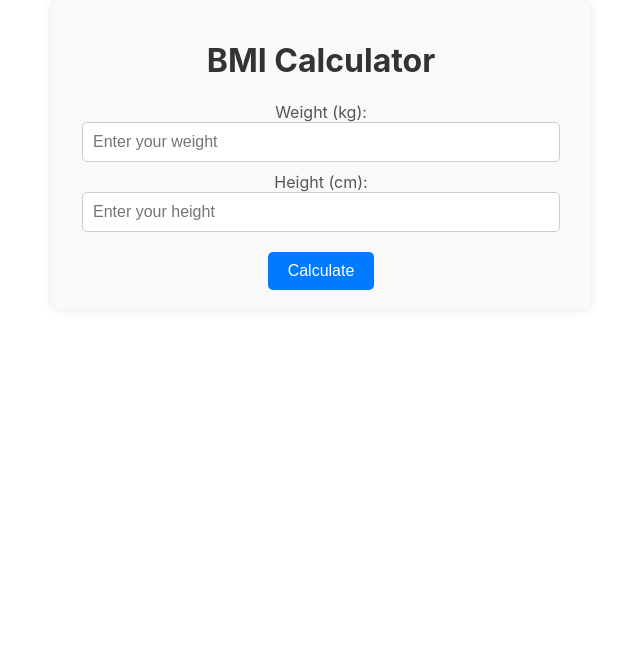
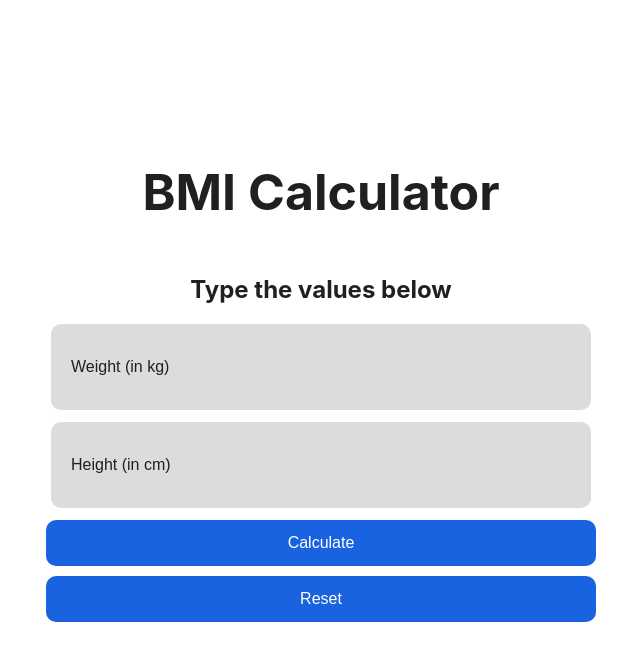
Before and after one commit to Khadeejah-Asif-Phenologix/my-bmi-calculator, a React (Create React App) app in the folder my-calculator/: page / in a window 1280 px wide. Shown: the top 660 px of the page, without its empty margins (319-959 px from the left). Built offline with nearby package versions, Linux system fonts and the light colour scheme.

Commit message:
Adding new files

```diff
--- a/my-calculator/src/Components/BmiCalculator.css
+++ b/my-calculator/src/Components/BmiCalculator.css
@@ -1,54 +1,75 @@
-/* BmiCalculator.css */
-.container {
-    max-width: 500px;
-    margin: 0 auto;
-    padding: 20px;
-    background-color: #f9f9f9;
-    border-radius: 10px;
-    box-shadow: 0 0 10px rgba(0, 0, 0, 0.1);
+.app {
+    width: 100%;
+    height: 100vh;
+    display: flex;
+    flex-direction: column;
+    justify-content: center;
+    align-items: center;
+}
+
+h1 {
+    color: #202020;
+    font-size: 50px;
+}
+
+h2 {
+    color: #202020;
+    margin-top: 20px;
+}
+
+span {
+    margin: 12px 0;
+    display: flex;
     text-align: center;
 }
 
-  h1 {
-    color: #333;
+.area-input {
+    width: 500px;
+    display: flex;
+    flex-direction: column;
+    align-items: center;
 }
 
-  .input-group {
-    margin: 10px 0;
+.area-input input {
+    background-color: #DCDCDC;
+    color: #202020;
+    font-size: 16px;
+    height: 46px;
+    width: 100%;
+    margin-bottom: 12px;
+    padding: 20px;
+    border: none;
+    border-radius: 10px;
+    transition: all ease 0.2s;
 }
 
-  .input-group label {
-    font-size: 16px;
-    color: #555;
-    display: block;
-    margin-bottom: 5px;
+.area-input input::placeholder {
+    color: #202020;
 }
 
-  .input-group input {
-    padding: 10px;
-    border: 1px solid #ccc;
-    border-radius: 5px;
-    font-size: 16px;
-    width: calc(100% - 22px);
-    box-sizing: border-box;
+.area-input input:hover {
+    background-color: rgb(220, 220, 220, 0.8);
 }
 
-  button {
-    padding: 10px 20px;
-    background-color: #007bff;
+.area-input button {
+    background-color: #1a63e0;
     color: white;
+    height: 46px;
+    width: 550px;
+    font-size: 16px;
     border: none;
-    border-radius: 5px;
-    font-size: 16px;
-    cursor: pointer;
-    margin-top: 10px;
+    border-radius: 10px;
+    transition: all ease 0.2s;
+    margin-bottom: 10px;
 }
 
-  button:hover {
-    background-color: #0056b3;
+.area-input button:hover
+{
+    background-color: rgb(26, 99, 224, 0.8);
 }
 
-  .result {
-    margin-top: 20px;
-    color: #333;
+@media (max-width: 500px) {
+  .area-input {
+    width: 300px;
   }
+}
--- a/my-calculator/src/Components/BmiCalculator.jsx
+++ b/my-calculator/src/Components/BmiCalculator.jsx
@@ -1,102 +1,86 @@
-import React, { useReducer } from 'react';
+import { useState } from 'react';
 import './BmiCalculator.css';
 
+export default function App(){
+  const [weight, setWeight] = useState('');
+  const [height, setHeight] = useState('');
+  const [message, setMessage] = useState('');
+  const [bmi, setBMI] = useState('');
 
-const initialState = {
-  weight: '',
-  height: '',
-  bmi: null,
-  status: ''
-};
+  function calculateBMI() {
+    const h = height / 100;
+    const bmi = weight / (h * h);
 
-const reducer = (state, action) => {
-  switch (action.type) {
-    case 'SET_WEIGHT':
-      return { ...state, weight: action.payload };
-    case 'SET_HEIGHT':
-      return { ...state, height: action.payload };
-    case 'SET_BMI':
-      return { ...state, bmi: action.payload };
-    case 'SET_STATUS':
-      return { ...state, status: action.payload };
-    case 'RESET':
-      return initialState;
-    default:
-      return state;
+    if (bmi < 16) {
+      setMessage('Severe Thinness. ')
+      setBMI('Your BMI is ' + bmi.toFixed(2));
+    } else
+
+    if (bmi >= 16 && bmi < 17) {
+      setMessage('Moderate Thinness. ')
+      setBMI('Your BMI is ' + bmi.toFixed(2));
+    } else
+
+    if (bmi >= 17 && bmi < 18.5) {
+      setMessage('Mild Thinness. ')
+      setBMI('Your BMI is ' + bmi.toFixed(2));
+    } else
+
+    if (bmi >= 18.5 && bmi < 25) {
+      setMessage('Healthy weight. ')
+      setBMI('Your BMI is ' + bmi.toFixed(2));
+    } else
+
+    if (bmi >= 25 && bmi < 30) {
+      setMessage('Overweight. ')
+      setBMI('Your BMI is ' + bmi.toFixed(2));
+    } else
+
+    if (bmi >= 30 && bmi < 35) {
+      setMessage('Obese Class I. ')
+      setBMI('Your BMI is ' + bmi.toFixed(2));
+    } else
+
+    if (bmi >= 35 && bmi < 40) {
+      setMessage('Obese Class II. ')
+      setBMI('Your BMI is ' + bmi.toFixed(2));
+    } else
+
+    if (bmi >= 40) {
+      setMessage('Obese Class III. ')
+      setBMI('Your BMI is ' + bmi.toFixed(2));
+    }
   }
-};
 
-const BmiCalculator = () => {
-  const [state, dispatch] = useReducer(reducer, initialState);
-  const { weight, height, bmi, status } = state;
+  function resetInput(){
+    window.location.reload();
+  }
 
-  const calculateBMI = () =>
-  {
-    if (!weight || !height)
-    {
-      alert('Please enter both weight and height!');
-      return;
-    }
+  return(
+    <div className="app">
+      <h1>BMI Calculator</h1>
+      <h2>Type the values below</h2>
 
-    const heightInMeters = parseFloat(height) / 100;
-    const bmiValue = (parseFloat(weight) / (heightInMeters * heightInMeters)).toFixed(2);
-    dispatch({ type: 'SET_BMI', payload: bmiValue });
+      <div className="area-input">
+        <input
+          value={weight}
+          type="text"
+          placeholder="Weight (in kg)"
+          onChange={ (e) => setWeight(e.target.value)}
+        />
 
-    let bmiStatus = '';
-    if (bmiValue < 18.5)
-    {
-      bmiStatus = 'Underweight';
-    }
-    else if (bmiValue < 24.9)
-    {
-      bmiStatus = 'Normal weight';
-    }
-    else if (bmiValue < 29.9)
-    {
-      bmiStatus = 'Overweight';
-    }
-    else
-    {
-      bmiStatus = 'Obesity';
-    }
-
-    dispatch({ type: 'SET_STATUS', payload: bmiStatus });
-  };
-
-  return (
-    <div className='container'>
-      <h1>BMI Calculator</h1>
-      <div className='input-group'>
-        <label>
-          Weight (kg):
-          <input
-            type="number"
-            value={weight}
-            onChange={(e) => dispatch({ type: 'SET_WEIGHT', payload: e.target.value })}
-            placeholder='Enter your weight'
-          />
-        </label>
+        <input
+          value={height}
+          type="text"
+          placeholder="Height (in cm)"
+          onChange={ (e) => setHeight(e.target.value)}
+        />
+        <button onClick={calculateBMI}>
+          Calculate
+        </button>
+        <button type="reset" onClick={resetInput}>Reset</button>
       </div>
-      <div className='input-group'>
-        <label>
-          Height (cm):
-          <input
-            type="number"
-            value={height}
-            onChange={(e) => dispatch({ type: 'SET_HEIGHT', payload: e.target.value })}
-            placeholder='Enter your height'
-          />
-        </label>
-      </div>
-      <button onClick={calculateBMI}>Calculate</button>
-      {bmi && (
-        <div className='result'>
-          <h3>Your BMI: {bmi}</h3>
-          <h3>Status: {status}</h3>
-        </div>
-      )}
+      <h2> {message} {bmi} </h2>
     </div>
-  );
-};
-
-export default BmiCalculator;
+  )
+}
```
Lines whose indentation alone changed are shown as unchanged.
